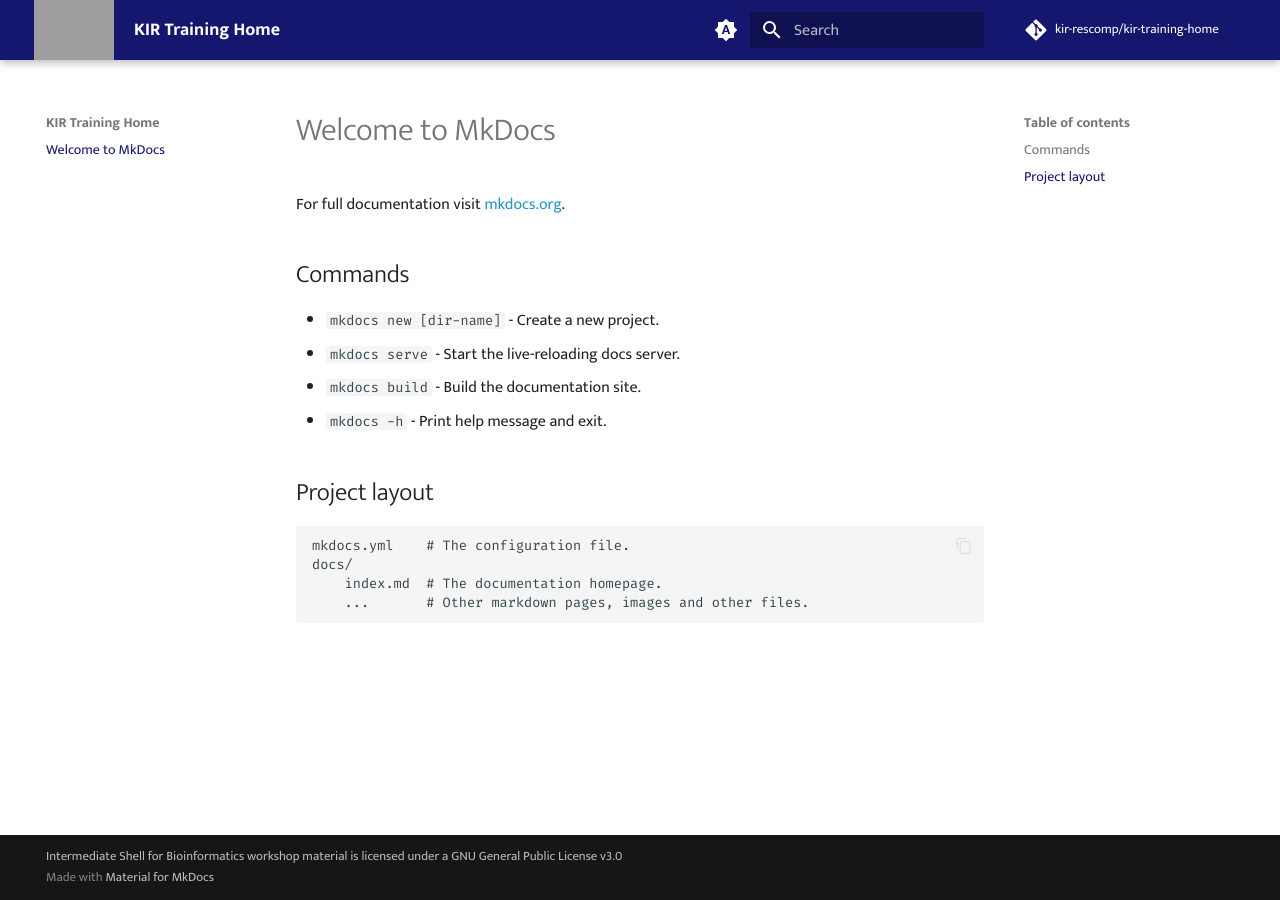
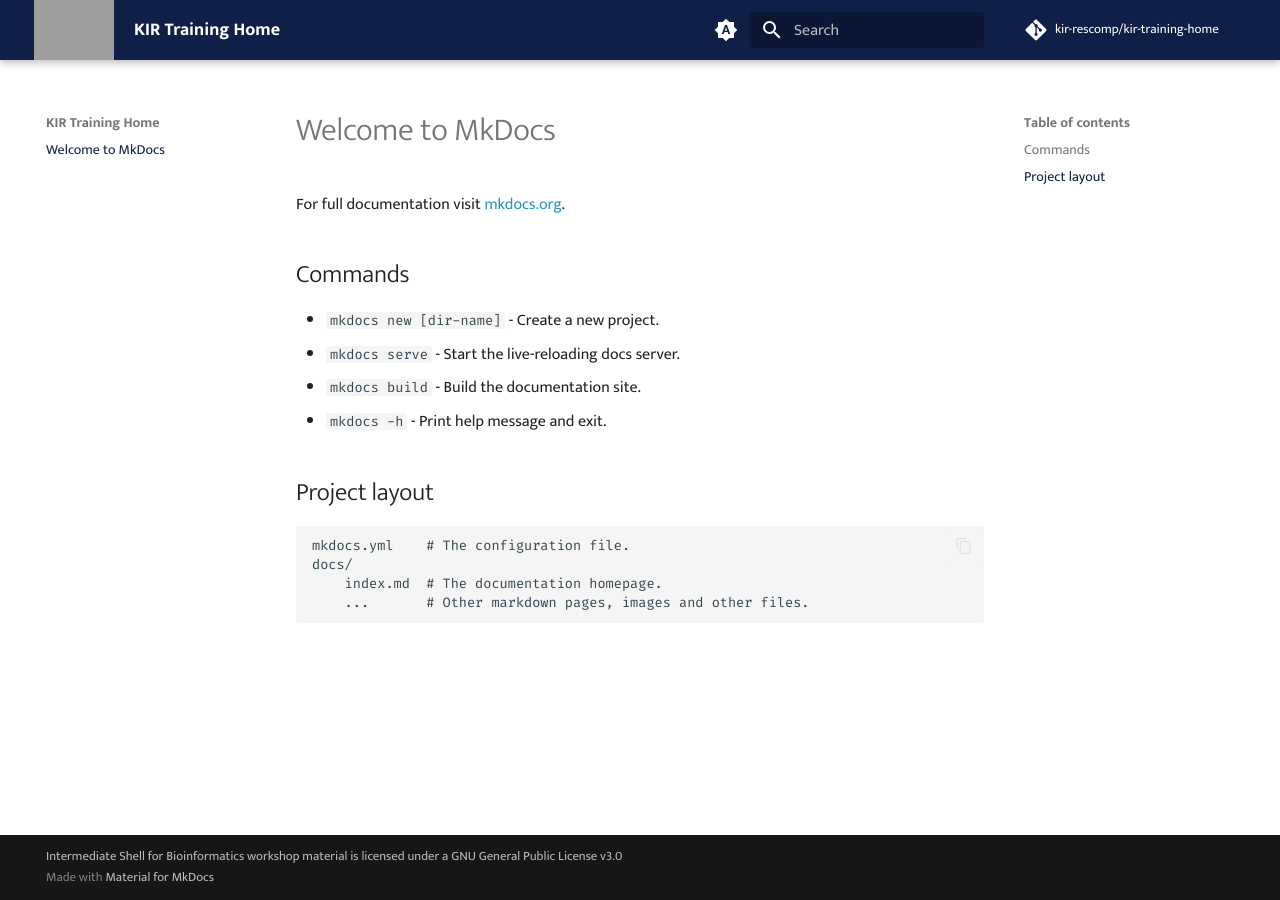
Before and after one commit to kir-rescomp/kir-training-home, an MkDocs documentation site: the page built from docs/index.md, in a window 1280 px wide. Built offline with MkDocs 1.6.1 and Material for MkDocs 9.7.7, drawn with Linux system fonts in a browser that asks for light colours; comment, search, counter and statistics services are not loaded; grey boxes are pictures that could not be loaded.

Commit message:
change colour scheme

```diff
--- a/docs/stylesheets/extra.css
+++ b/docs/stylesheets/extra.css
@@ -15,7 +15,7 @@
 :root {
 
   /* Default color shades */
-  --md-default-fg-color:               #15166d;
+  --md-default-fg-color:               #0f1f47;
   --md-default-fg-color--light:        #1a0206;
   --md-default-fg-color--lighter:      rgb(11,33,57,0.5);
   --md-default-fg-color--lightest:     rgb(11,33,57,0.1);
@@ -27,7 +27,7 @@
 */
 
   /* Primary color shades */
-  --md-primary-fg-color:               #15166d;
+  --md-primary-fg-color:               #0f1f47;
   --md-primary-fg-color--light:        rgb(35,171,227);
   --md-primary-fg-color--dark:         rgb(11,33,57);
   /*
```
